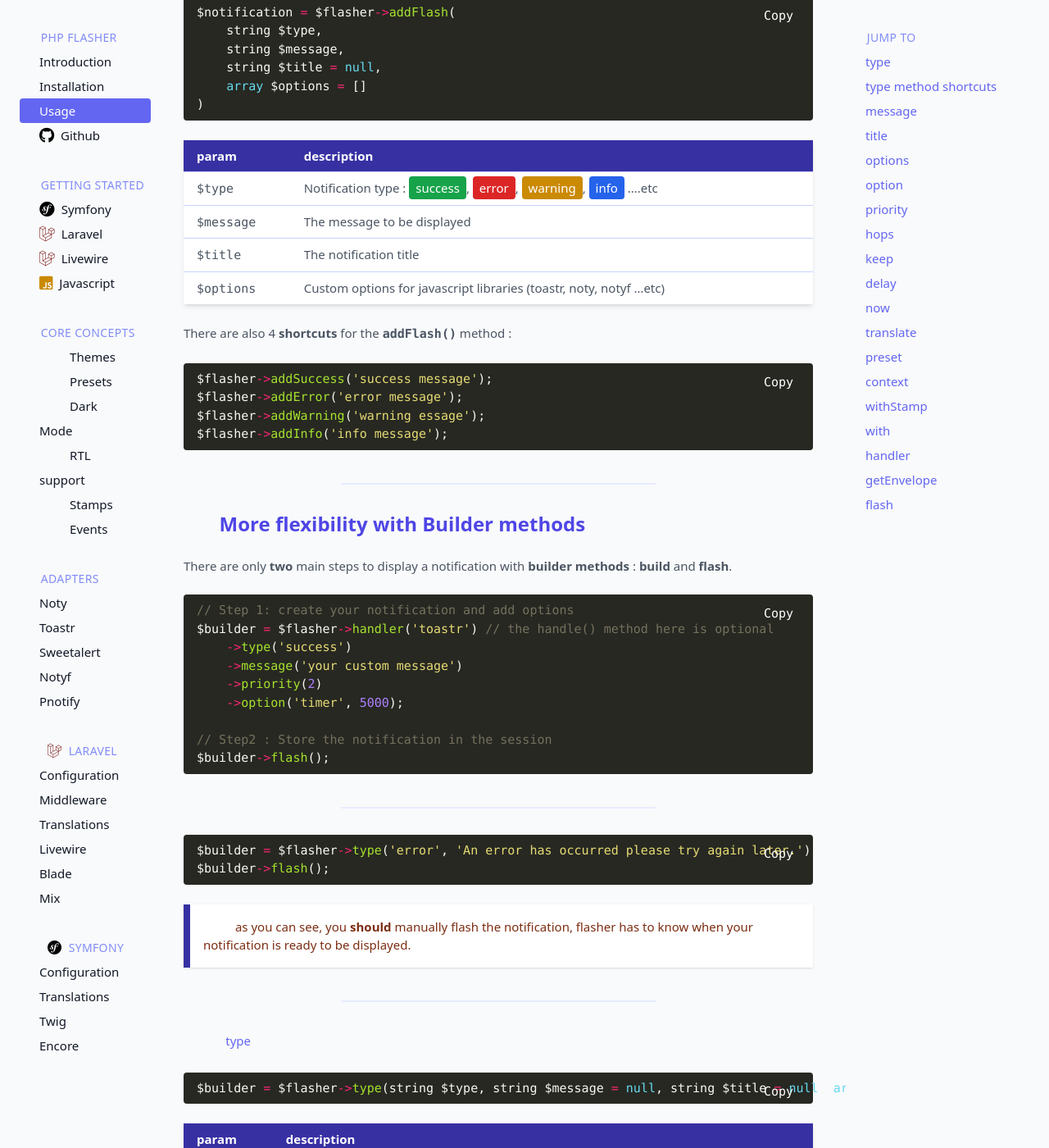
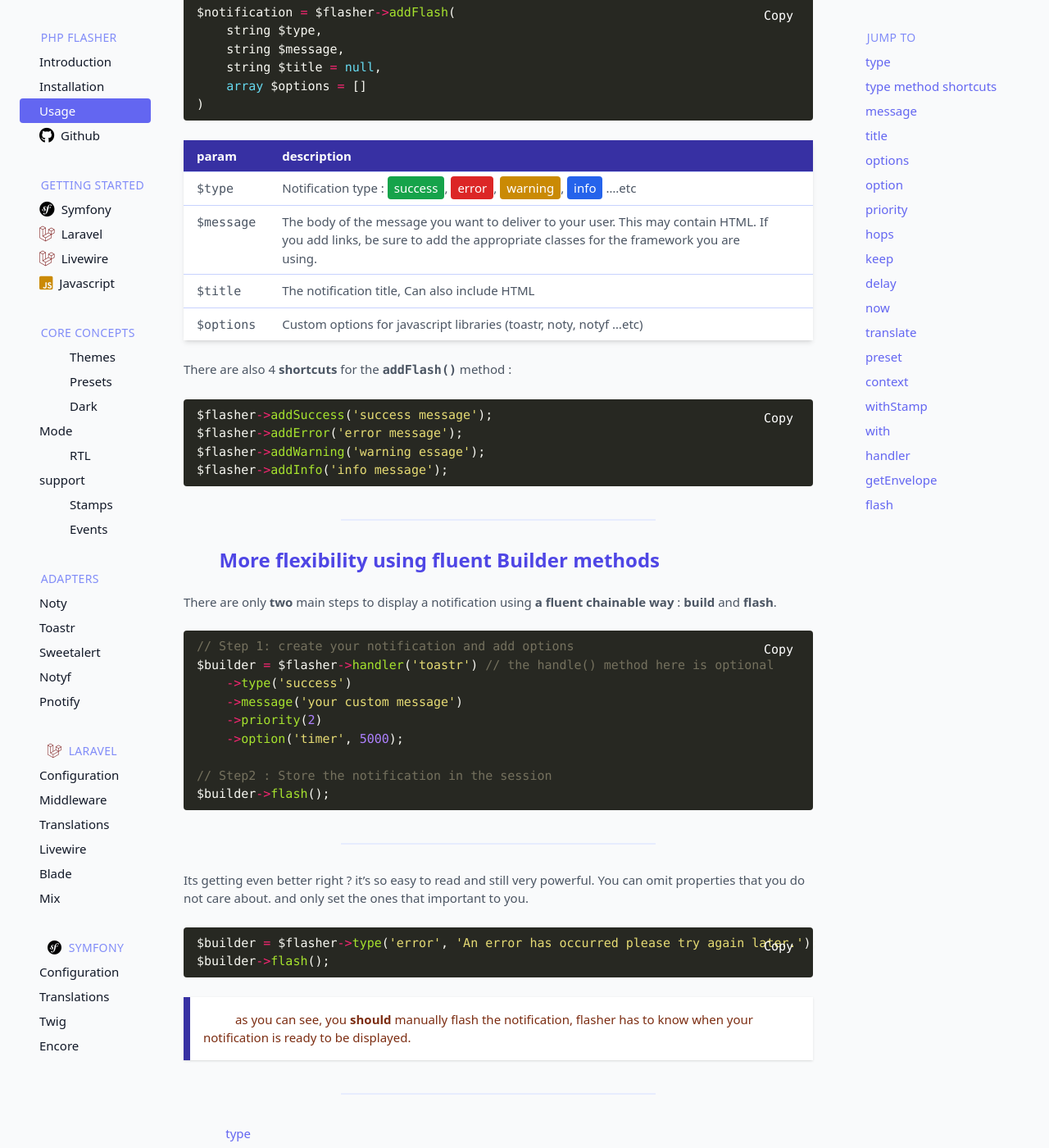
Before and after one commit to php-flasher/php-flasher.github.io, a Jekyll site: the page built from docs/usage.md, in a window 1280 px wide and 1400 px high, scrolled down 415 px. Shown: the whole window at 82% size. Built offline with Jekyll 4.4.1, drawn with Linux system fonts in a browser that asks for light colours; some web fonts are replaced; some of the changed text lies outside the part shown.

Commit message:
tweak the usage section

````diff
--- a/docs/usage.md
+++ b/docs/usage.md
@@ -21,12 +21,12 @@
 )
 ```
 
-| param           | description                                                                                                                                                                                                                                                                                                         |
-|-----------------|---------------------------------------------------------------------------------------------------------------------------------------------------------------------------------------------------------------------------------------------------------------------------------------------------------------------|
-| `$type`         | Notification type : <span class="text-white bg-green-600 px-2 py-1 rounded">success</span>, <span class="text-white bg-red-600 px-2 py-1 rounded">error</span>, <span class="text-white bg-yellow-600 px-2 py-1 rounded">warning</span>, <span class="text-white bg-blue-600 px-2 py-1 rounded">info</span> ....etc |
-| `$message`      | The message to be displayed                                                                                                                                                                                                                                                                                         |
-| `$title`        | The notification title                                                                                                                                                                                                                                                                                              |
-| `$options`      | Custom options for javascript libraries (toastr, noty, notyf ...etc)                                                                                                                                                                                                                                                |                                                                                                                                                                                                                                       |
+| param      | description                                                                                                                                                                                                                                                                                                         |
+|------------|---------------------------------------------------------------------------------------------------------------------------------------------------------------------------------------------------------------------------------------------------------------------------------------------------------------------|
+| `$type`    | Notification type : <span class="text-white bg-green-600 px-2 py-1 rounded">success</span>, <span class="text-white bg-red-600 px-2 py-1 rounded">error</span>, <span class="text-white bg-yellow-600 px-2 py-1 rounded">warning</span>, <span class="text-white bg-blue-600 px-2 py-1 rounded">info</span> ....etc |
+| `$message` | The body of the message you want to deliver to your user. This may contain HTML. If you add links, be sure to add the appropriate classes for the framework you are using.                                                                                                                                          |
+| `$title`   | The notification title, Can also include HTML                                                                                                                                                                                                                                                                       |
+| `$options` | Custom options for javascript libraries (toastr, noty, notyf ...etc)                                                                                                                                                                                                                                                |                                                                                                                                                                                                                                       |
 
 There are also 4 **shortcuts** for the **`addFlash()`** method :
 
@@ -39,9 +39,9 @@
 
 ---
 
-## <i class="fa-duotone fa-list-radio"></i> More flexibility with Builder methods
+## <i class="fa-duotone fa-list-radio"></i> More flexibility using fluent Builder methods
 
-There are only __two__ main steps to display a notification with **builder methods** : __build__ and __flash__.
+There are only __two__ main steps to display a notification using **a fluent chainable way** : __build__ and __flash__.
 
 ```php
 // Step 1: create your notification and add options
@@ -56,6 +56,8 @@
 ```
 
 ---
+
+Its getting even better right ? it's so easy to read and still very powerful. You can omit properties that you do not care about. and only set the ones that important to you.
 
 ```php
 $builder = $flasher->type('error', 'An error has occurred please try again later.');
@@ -77,7 +79,7 @@
 | param      | description                                                                                                                                                                                                                                                                                     |
 |------------|-------------------------------------------------------------------------------------------------------------------------------------------------------------------------------------------------------------------------------------------------------------------------------------------------|
 | `$type`    | <span class="text-white bg-green-600 px-2 py-1 rounded">success</span>, <span class="text-white bg-red-600 px-2 py-1 rounded">error</span>, <span class="text-white bg-yellow-600 px-2 py-1 rounded">warning</span>, <span class="text-white bg-blue-600 px-2 py-1 rounded">info</span> ....etc |
-| `$message` | The message to be displayed                                                                                                                                                                                                                                                                     |
+| `$message` | The body of the message you want to deliver to your user. This may contain HTML. If you add links, be sure to add the appropriate classes for the framework you are using.                                                                                                                      |
 | `$title`   | The notification title                                                                                                                                                                                                                                                                          |
 | `$options` | Custom options for javascript libraries (toastr, noty, notyf ...etc)                                                                                                                                                                                                                            |
 | `$builder` | An instance of the notification builder, so you could chain other builder methods on it                                                                                                                                                                                                         |
@@ -163,13 +165,15 @@
 
 <p id="method-hops"><a href="#method-hops" class="anchor"><i class="fa-duotone fa-link"></i> hops</a></p>
 
+Sometimes you may want a flash message to persist for longer than a single request. As an example, with a multi-page form, you may want to store messages until all pages have been filled.
+
 ```php
 $builder = $flasher->hops(int $hops);
 ```
 
-| param   | description                                                 |
-|---------|-------------------------------------------------------------|
-| `$hops` | The number of requests in which the message will be present |
+| param   | description                                                   |
+|---------|---------------------------------------------------------------|
+| `$hops` | indicate how many requests the flash message will persist for |
 
 ---
 
````
